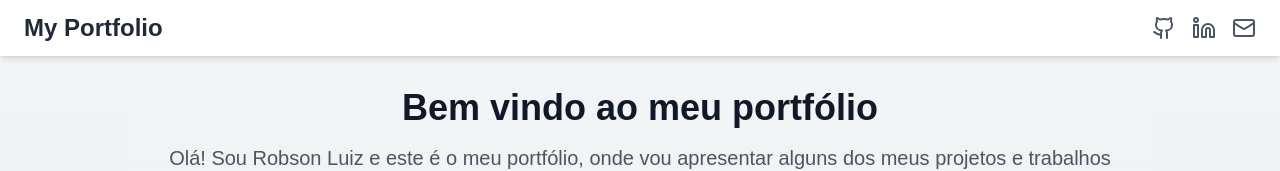
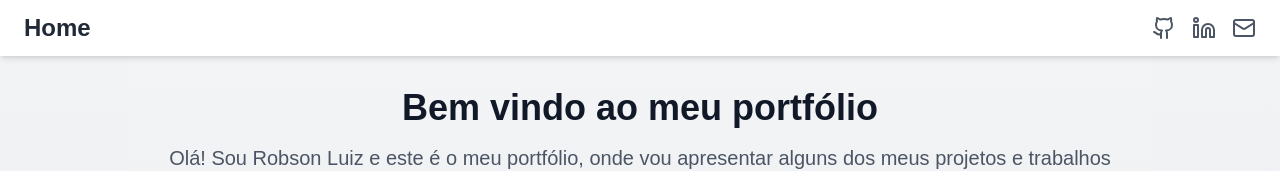
Before and after one commit to NosborCT/all_projects, a Next.js app: page / in a window 1280 px wide. Shown: the top 171 px of the page. Built offline with nearby package versions, Linux system fonts and the light colour scheme.

Commit message:
fix: Alterado para home

```diff
--- a/src/app/_components/Header.tsx
+++ b/src/app/_components/Header.tsx
@@ -11,7 +11,7 @@ const Header = () => {
           href="/"
           className="text-2xl font-bold text-gray-800 dark:text-white"
         >
-          My Portfolio
+          Home
         </Link>
         <div className="flex space-x-4">
           <Link
```
